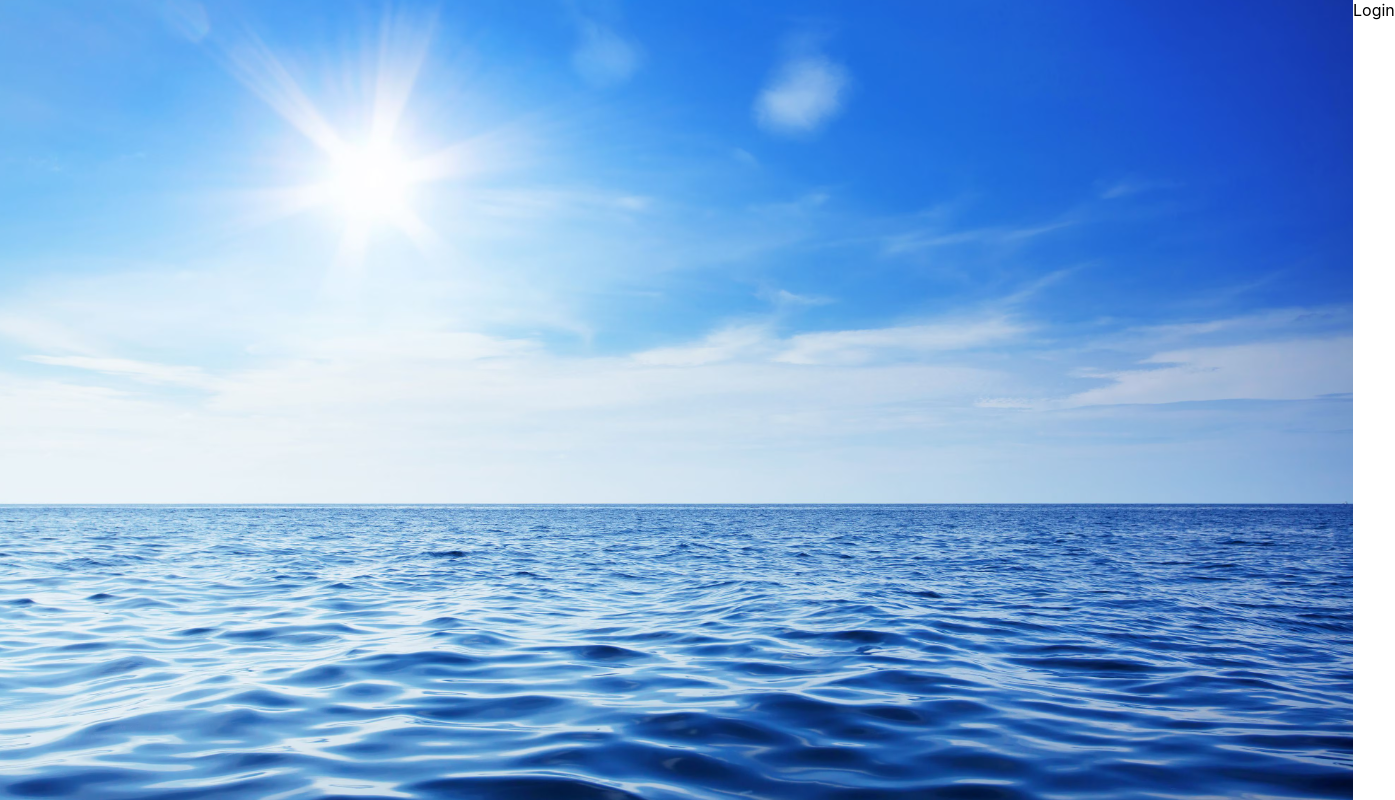
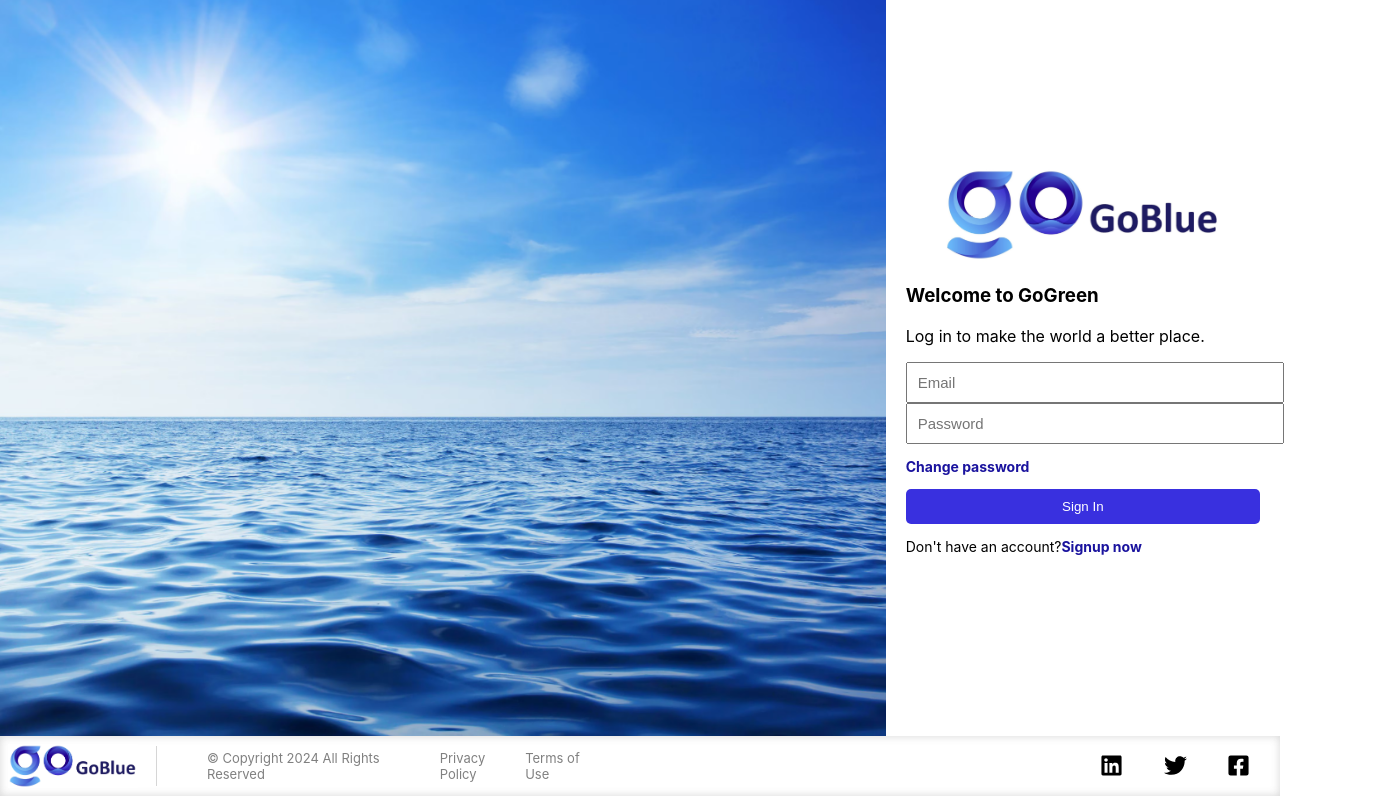
Before and after one commit to RamonMaximiliano/goblue, a React (Create React App) app: page / in a window 1280 px wide. Shown: the top 800 px of the page, 1395 px wide, since content can reach past the window. Built offline with nearby package versions, Linux system fonts and the light colour scheme.

Commit message:
feat: login started

```diff
--- a/src/App.css
+++ b/src/App.css
@@ -1,10 +1,20 @@
 .main-div{
   display:flex;
+  justify-content: space-between;
+  height:100%;
 }
 
 .App{
   display:flex;
   flex-direction: column;
-  height:100vh;
+  height: 92vh;
   justify-content: space-between;
 }
+
+.main-img {
+  width: 100%;
+  height: 92vh;
+  background-size: cover;
+  background-position: center;
+  background-repeat: no-repeat;
+}
--- a/src/App.tsx
+++ b/src/App.tsx
@@ -11,19 +11,18 @@ function App() {
   return (
     <div className="App">
       <div className="main-div">
-        <div>
-          <img src={oceanImage}></img>
-        </div>
-        <div>
-          <Routes>
-            <Route path="/" element={<Login/>}/>
-            <Route path="/ChangePassword" element={<Reset/>}/>
-            <Route path="/Register" element={<Register/>}/>
-            <Route path="/Logged" element={<Logged/>}/>
-          </Routes>
-        </div>
+
+        <div className="main-img" style={{ backgroundImage: `url(${oceanImage})` }}></div>
+
+        <Routes>
+          <Route path="/" element={<Login />} />
+          <Route path="/ChangePassword" element={<Reset />} />
+          <Route path="/Register" element={<Register />} />
+          <Route path="/Logged" element={<Logged />} />
+        </Routes>
       </div>
-      <Footer/>
+
+      <Footer />
     </div>
   );
 }
--- a/src/components/Login/Login.tsx
+++ b/src/components/Login/Login.tsx
@@ -1,7 +1,33 @@
-export const Login = ()=>{
-    return(
+import logo from "../../images/logo.jpg"
+import './styles.css';
+
+export const Login = () => {
+    return (
         <>
-        Login
+            <div className="login-main">
+                <div className="logo-login">
+                <img src={logo}  />
+                </div>
+
+                <div>
+                    <h3>Welcome to GoGreen</h3>
+                    <p>Log in to make the world a better place.</p>
+                </div>
+                <div className="login-input">
+                    <input placeholder="Email" />
+                    <input placeholder="Password" />
+                </div>
+
+                <a href="#" className="anchor"><p>Change password</p></a>
+
+                <button className="signin-button">Sign In</button>
+
+                <div className="signup-link">
+                    <p>Don&apos;t have an account?</p>
+                    <a href="#" className="anchor"><p>Signup now</p></a>
+                </div>
+
+            </div>
         </>
     )
 }
--- /dev/null
+++ b/src/components/Login/styles.css
@@ -0,0 +1,47 @@
+.login-main{
+    width:40%;
+    margin:auto;
+    display: flex;
+    flex-direction: column;
+    align-items: left;
+    padding:20px;
+}
+
+.logo-login{
+    margin:auto;
+}
+
+.logo-login img{
+    max-width:280px;
+}
+
+.login-input{
+    display:flex;
+    flex-direction: column;
+}
+
+.login-input input{
+   padding:10px;
+   font-size: 15px;
+   width:100%;
+}
+
+.anchor{
+    text-decoration: none;
+    color:#1a139e;
+    font-weight: bold;
+    font-size: 14px;
+}
+
+.signup-link{
+    display:flex;
+    font-size: 14px;
+}
+
+.signin-button{
+    color:white;
+    background-color: #3930df;
+    border: none;
+    padding:10px;
+    border-radius: 5px;
+}
```
